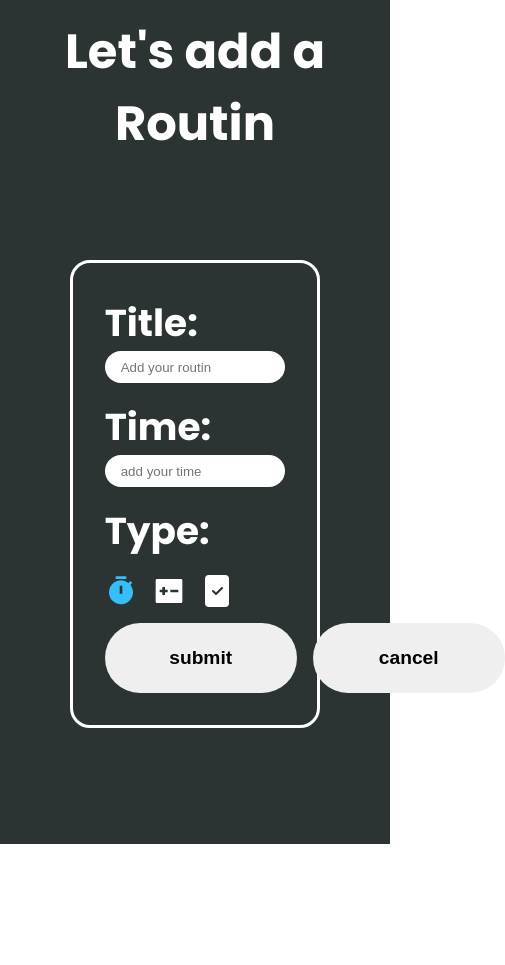
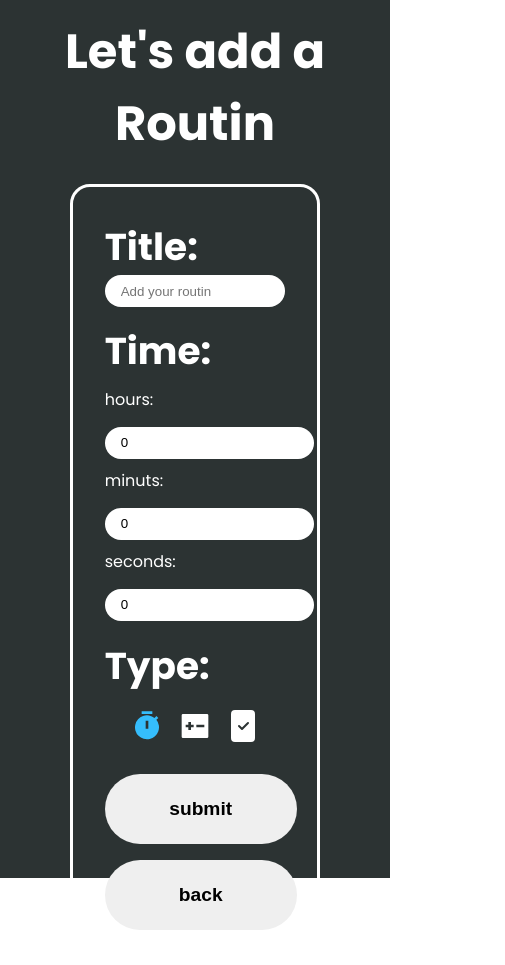
Before and after one commit to parsaFarahani84/parsa-task-manager, a React (Create React App) app in the folder parsataskmanager/: page /add-routin in a window 390 px wide. Both pictures are taken after a click on the icon 120 px from the left and 591 px from the top of the page. Shown: the whole page, 505 px wide, since content can reach past the window. Before the commit the page ends 844 px from the top, so only its background shows below. Built offline with nearby package versions, Linux system fonts and the light colour scheme; a web font is replaced by a local one.

Commit message:
fix the routine section

```diff
--- a/parsataskmanager/src/App.js
+++ b/parsataskmanager/src/App.js
@@ -1,4 +1,6 @@
 import "./App.css";
+import React from "react";
+import { useState } from "react";
 import Hero from "./components/Hero/Hero";
 import {
   BrowserRouter as Router,
@@ -9,14 +11,77 @@ import {
 } from "react-router-dom";
 import Main from "./components/Main/Main";
 import AddRoutin from "./components/AddRoutin/AddRoutin";
+import { MdWork } from "react-icons/md";
+import { FaBed } from "react-icons/fa";
+import { GiWaterFlask, GiMeditation, GiPartyPopper } from "react-icons/gi";
+// import AddRoutin from "./components/AddRoutin/AddRoutin";
 
 function App() {
+  const [datae, setData] = useState([
+    {
+      icon: <GiWaterFlask className="icons" />,
+      iconTitle: "Glass of Water",
+      time: 8,
+      type: "plus-minus",
+      id: Math.random() * 10000,
+      complete: false,
+      num: 0,
+    },
+
+    {
+      icon: <GiMeditation className="icons" />,
+      iconTitle: "Meditation",
+      time: "10m a day",
+      type: "timer",
+      id: Math.random() * 10000,
+      complete: false,
+      activeTimer: false,
+      houers: 0,
+      minuts: 0,
+      seconds: 0,
+    },
+    {
+      icon: <MdWork className="icons" />,
+      iconTitle: "Work",
+      time: "8h every day",
+      type: "check",
+      id: Math.random() * 10000,
+      complete: false,
+    },
+    {
+      icon: <FaBed className="icons" />,
+      iconTitle: "Sleep well",
+      time: "8h",
+      type: "check",
+      id: Math.random() * 10000,
+      complete: false,
+    },
+    {
+      icon: <GiPartyPopper className="icons" />,
+      iconTitle: "Learn a New Skill",
+      time: "1 per month",
+      type: "check",
+      id: Math.random() * 10000,
+      complete: false,
+    },
+  ]);
+
+  const dataHandler = function (data) {
+    // console.log(datae);
+    setData((prevData) => {
+      return [...prevData, data];
+    });
+  };
+
   return (
     <div>
       <Routes>
         <Route path="/" element={<Hero />}></Route>
-        <Route path="/manager" element={<Main />}></Route>
-        <Route path="/add-routin" element={<AddRoutin />}></Route>
+        <Route path="/manager" element={<Main resiveData={datae} />}></Route>
+        <Route
+          path="/add-routin"
+          element={<AddRoutin passData={dataHandler} />}
+        ></Route>
       </Routes>
     </div>
   );
--- a/parsataskmanager/src/components/AddRoutin/AddRoutin.css
+++ b/parsataskmanager/src/components/AddRoutin/AddRoutin.css
@@ -1,6 +1,6 @@
 .add-new {
   height: 100%;
-  /* background-color: red; */
+  background-color: #2c3333;
 }
 
 .whole {
@@ -11,8 +11,7 @@
   z-index: 750;
   font-size: 2rem;
   color: white;
-  background-color: #2c3333;
-  height: 100vh;
+  height: 100%;
   display: flex;
   flex-direction: column;
   padding: 1rem;
@@ -21,7 +20,7 @@
 .a-h1 {
   font-size: 3rem;
   text-align: center;
-  /* margin-bottom: 1rem; */
+  margin-bottom: 1.5rem;
 }
 
 .whole input {
@@ -29,6 +28,7 @@
   border-radius: 2rem;
   border: none;
   padding-left: 1rem;
+  padding-right: 1rem;
 }
 
 .add-con {
@@ -41,6 +41,7 @@
   padding: 2rem;
   border-radius: 20px;
   border: 3px solid white;
+  /* height: 100vh; */
 }
 
 .choose-type {
@@ -62,3 +63,33 @@
   display: flex;
   gap: 1rem;
 }
+
+.timer-input p {
+  font-size: 1rem;
+}
+
+.timer-input {
+  box-sizing: border-box;
+  display: grid;
+  grid-template-columns: 1fr 1fr;
+  gap: 0.5rem;
+  margin-top: 0.5rem;
+}
+
+@media screen and (max-width: 700px) {
+  .timer-input {
+    display: flex;
+    flex-direction: column;
+  }
+  .flex-b {
+    flex-direction: column;
+  }
+
+  .choose-type {
+    justify-content: center;
+    margin-bottom: 2rem;
+  }
+  .add-new {
+    height: 104vh;
+  }
+}
--- a/parsataskmanager/src/components/AddRoutin/AddRoutin.jsx
+++ b/parsataskmanager/src/components/AddRoutin/AddRoutin.jsx
@@ -7,22 +7,129 @@ import { Link } from "react-router-dom";
 
 function AddRoutin(props) {
   const [active, setActive] = useState("check");
-  // const [input, setInput] = useState("");
 
   const timerActive = function () {
     setActive("timer");
   };
 
   const plusActive = function () {
-    setActive("increaseDecrease");
+    setActive("plus-minus");
   };
 
   const checkActive = function () {
     setActive("check");
   };
 
+  const [nameValue, setNameValue] = useState("");
+  const [value, setValue] = useState(0);
+  const [hours, sethours] = useState("0");
+  const [minuts, setminuts] = useState("0");
+  const [seconds, setseconds] = useState("0");
+
+  const submitHandler = function (e) {
+    e.preventDefault();
+
+    props.passData({
+      icon: <BsFillFileCheckFill />,
+      iconTitle: `${nameValue}`,
+      time: value,
+      type: active,
+      id: Math.random() * 10000,
+      complete: false,
+      houers: hours,
+      minuts: minuts,
+      seconds: seconds,
+      num: 0,
+    });
+
+    //-------------------
+    setNameValue("");
+    setValue("");
+    sethours("");
+    setminuts("");
+    setseconds("");
+  };
+
+  const titleHandler = function (e) {
+    setNameValue(e.target.value);
+  };
+
+  const valueHandler = function (e) {
+    setValue(e.target.value);
+  };
+
+  const hoursHandler = function (e) {
+    sethours(e.target.value);
+  };
+
+  const minutsHandler = function (e) {
+    setminuts(e.target.value);
+  };
+  const secondsHandler = function (e) {
+    setseconds(e.target.value);
+  };
+
+  const timeChecker = function () {
+    if (active === "check") {
+      return (
+        <input
+          className="title-input"
+          type="text"
+          placeholder="Add your time"
+          onChange={valueHandler}
+          value={nameValue}
+        ></input>
+      );
+    }
+    if (active === "plus-minus") {
+      return (
+        <input
+          className="title-input"
+          type="number"
+          placeholder="Add your number"
+          onChange={valueHandler}
+          value={value}
+        ></input>
+      );
+    }
+    if (active === "timer") {
+      return (
+        <div className="timer-input">
+          <span>
+            <p>hours:</p>
+            <input
+              type="number"
+              className="timer-filler"
+              onChange={hoursHandler}
+              value={hours}
+            ></input>
+          </span>
+          <span>
+            <p>minuts:</p>
+            <input
+              type="number"
+              className="timer-filler"
+              onChange={minutsHandler}
+              value={minuts}
+            ></input>
+          </span>
+
+          <span>
+            <p>seconds:</p>
+            <input
+              type="number"
+              className="timer-filler"
+              onChange={secondsHandler}
+              value={seconds}
+            ></input>
+          </span>
+        </div>
+      );
+    }
+  };
+
   return (
-    <div className="add-new">
+    <form className="add-new" onSubmit={submitHandler}>
       <div className="whole">
         <h1 className="a-h1">Let's add a Routin</h1>
         <div className="add-con">
@@ -31,14 +138,11 @@ function AddRoutin(props) {
             className="title-input"
             type="text"
             placeholder="Add your routin"
+            onChange={titleHandler}
+            value={nameValue}
           ></input>
           <h3 style={{ marginTop: "1rem" }}>Time:</h3>
-          <input
-            type="text"
-            placeholder="add your time"
-            className="time-input"
-          ></input>
-
+          {timeChecker()}
           <h3 style={{ marginTop: "1rem" }}>Type:</h3>
           <div className="choose-type">
             <RiTimerFill
@@ -49,7 +153,7 @@ function AddRoutin(props) {
             <RiIncreaseDecreaseFill
               className="icona"
               style={{
-                color: `${active === "increaseDecrease" ? "#35bdfc" : ""}`,
+                color: `${active === "plus-minus" ? "#35bdfc" : ""}`,
               }}
               onClick={plusActive}
             />
@@ -60,16 +164,21 @@ function AddRoutin(props) {
             />
           </div>
           <div className="flex-b">
+            {/* <Link to="/manager"> */}
+            <div>
+              <button className="btn" type="submit" onClick={submitHandler}>
+                submit
+              </button>
+            </div>
+            {/* </Link> */}
+
             <Link to="/manager">
-              <button className="btn">submit</button>
-            </Link>
-            <Link to="/manager">
-              <button className="btn">cancel</button>
+              <button className="btn">back</button>
             </Link>
           </div>
         </div>
       </div>
-    </div>
+    </form>
   );
 }
 
--- a/parsataskmanager/src/components/Main/Main.css
+++ b/parsataskmanager/src/components/Main/Main.css
@@ -90,7 +90,7 @@
 }
 
 .rutins {
-  height: 50vh;
+  height: 100%;
   background-color: #2c3333;
   display: flex;
   justify-content: center;
@@ -342,9 +342,6 @@
     padding-bottom: 2rem;
   }
 
-  .rutins {
-    height: 100vh;
-  }
   .ro > div {
     height: 20vh;
   }
--- a/parsataskmanager/src/components/Main/Main.jsx
+++ b/parsataskmanager/src/components/Main/Main.jsx
@@ -18,7 +18,9 @@ import {
   AiOutlineLinkedin,
 } from "react-icons/ai";
 
-function Main() {
+function Main(props) {
+  const resived = props.resiveData;
+
   const data = [
     {
       title: "Today",
@@ -51,7 +53,7 @@ function Main() {
 
   const showM = function () {
     setAcm((e) => !e);
-    console.log(acm);
+    // console.log(acm);
   };
 
   return (
@@ -73,7 +75,7 @@ function Main() {
           ))}
         </div>
 
-        <Routins />
+        <Routins getData={resived} />
 
         <div
           className="menu"
```
Also changed, not shown: parsataskmanager/src/components/Routins/Routins.jsx (+9 -57 lines).
